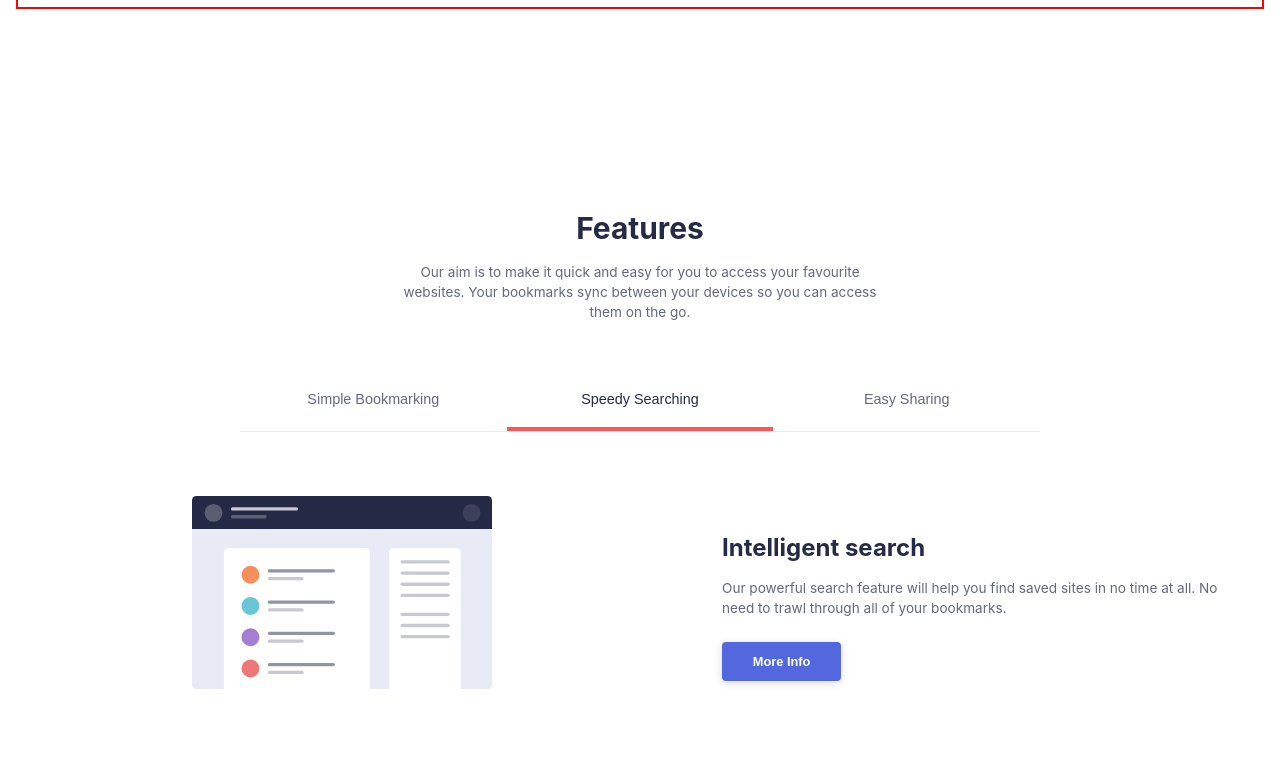
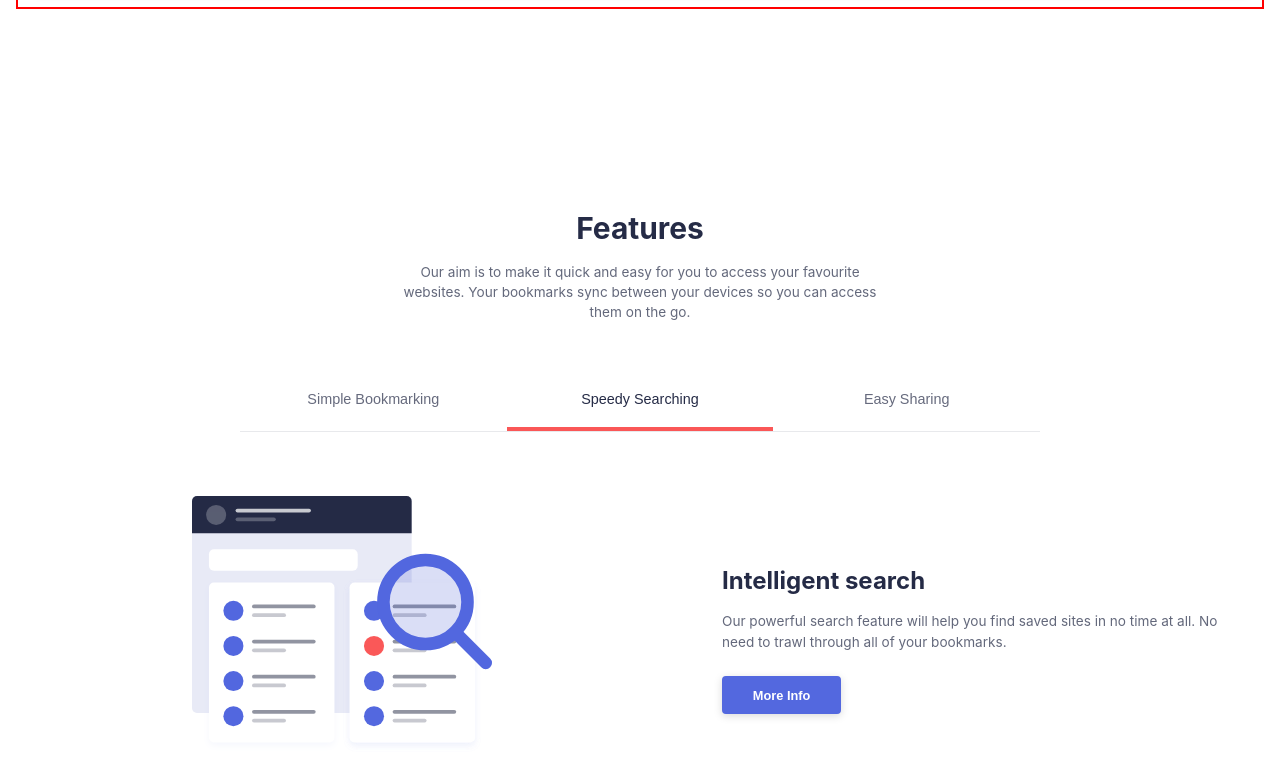
Before and after one commit to Clos266/bookmark-manager, a React (Create React App) app: page / in a window 1280 px wide. Both pictures are taken after a click on the button "Speedy Searching". Shown: the part 1013-1777 px from the top of the page. Built offline with nearby package versions, Linux system fonts and the light colour scheme.

Commit message:
features images and tabs working

```diff
--- /dev/null
+++ b/src/components/atoms/Easy-img.jsx
@@ -0,0 +1,8 @@
+//import features from "../../assets/images/img-features.svg";
+import easy from "../../assets/images/img-easysharing.svg";
+// import speedy from "../../assets/images/img-speedy.svg";
+function EasyImg() {
+  return <img src={easy} alt="features" className="img2" />;
+}
+
+export default EasyImg;
--- /dev/null
+++ b/src/components/atoms/Speedy-img.jsx
@@ -0,0 +1,8 @@
+//import features from "../../assets/images/img-features.svg";
+//import easy from "../../assets/images/img-easysharing.svg";
+import speedy from "../../assets/images/img-speedy.svg";
+function Speedy() {
+  return <img src={speedy} alt="features" className="img2" />;
+}
+
+export default Speedy;
--- a/src/components/organisms/Features.jsx
+++ b/src/components/organisms/Features.jsx
@@ -1,7 +1,8 @@
 import { useState } from 'react';
 import FeaturesNav from "../molecules/FeaturesNav";
 import FeaturesImg from "../atoms/Features-img";
-
+import EasyImg from '../atoms/Easy-img';
+import Speedy from '../atoms/Speedy-img';
 function Features() {
   const [activeTab, setActiveTab] = useState(0);
 
@@ -15,14 +16,14 @@ function Features() {
     },
     {
       title: "Speedy Searching",
-      image: <FeaturesImg />,
+      image: <Speedy />,
       heading: "Intelligent search",
       description: "Our powerful search feature will help you find saved sites in no time at all. No need to trawl through all of your bookmarks.",
       buttonText: "More Info"
     },
     {
       title: "Easy Sharing",
-      image: <FeaturesImg />,
+      image: <EasyImg />,
       heading: "Share your bookmarks",
       description: "Easily share your bookmarks and collections with others. Create a shareable link that you can send at the click of a button.",
       buttonText: "More Info"
```
